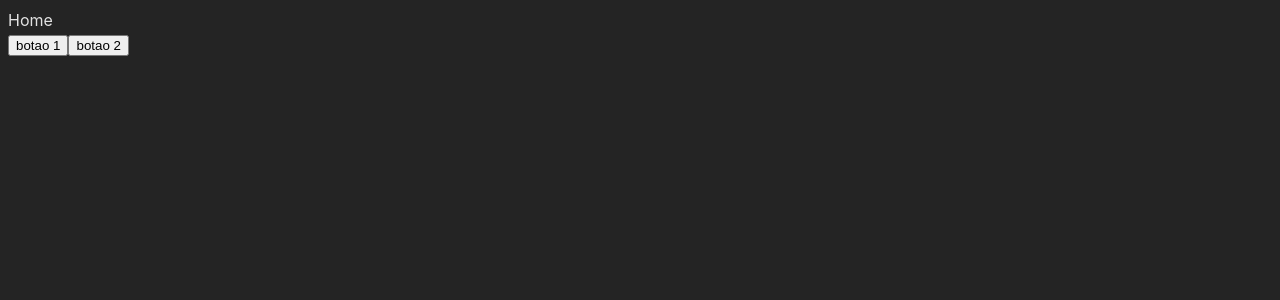
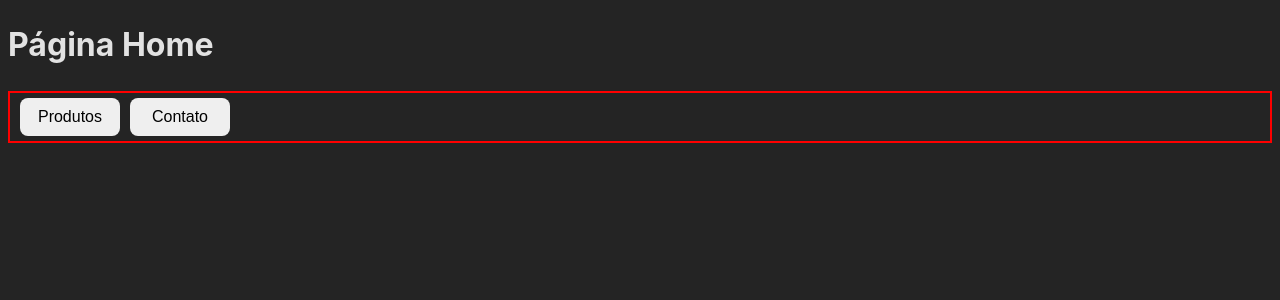
Before and after one commit to Felipe-Monte/origamid-atividades, a React (Vite) app in the folder origamid/: page / in a window 1280 px wide. Shown: the top 300 px of the page. Built offline with nearby package versions, Linux system fonts and the light colour scheme.

Commit message:
Feat: create buttons and styles

```diff
--- a/origamid/package.json
+++ b/origamid/package.json
@@ -11,7 +11,8 @@
   },
   "dependencies": {
     "react": "^18.3.1",
-    "react-dom": "^18.3.1"
+    "react-dom": "^18.3.1",
+    "styled-components": "^6.1.13"
   },
   "devDependencies": {
     "@eslint/js": "^9.13.0",
--- a/origamid/src/components/Buttons/index.jsx
+++ b/origamid/src/components/Buttons/index.jsx
@@ -1,12 +1,13 @@
-import React from 'react'
+import React from 'react';
+import { Container } from './styles';
 
 const Buttons = () => {
   return (
-    <div>
-      <button>botao 1</button>
-      <button>botao 2</button>
-    </div>
-  )
-}
+    <Container>
+      <button>Produtos</button>
+      <button>Contato</button>
+    </Container>
+  );
+};
 
-export default Buttons
+export default Buttons;
--- a/origamid/src/components/Buttons/styles.js
+++ b/origamid/src/components/Buttons/styles.js
@@ -0,0 +1,28 @@
+import styled from 'styled-components';
+
+export const Container = styled.div`
+  display: flex;
+  align-items: center;
+  gap: 10px;
+  padding: 5px 10px;
+  border: 2px solid red;
+
+  button {
+    width: 100px;
+    padding: 10px;
+    border: none;
+    border-radius: 8px;
+
+    font-size: 16px;
+  }
+
+  button:hover {
+    background-color: #191516;
+    cursor: pointer;
+  }
+
+  button:active {
+    background-color: rgba(255, 255, 255, 0.87);
+    color: #191516;
+  }
+`;
--- a/origamid/src/pages/Home/index.jsx
+++ b/origamid/src/pages/Home/index.jsx
@@ -4,7 +4,7 @@ import Buttons from '../../components/Buttons';
 const Home = () => {
   return (
     <div>
-      Home
+      <h1>Página Home</h1>
       <Buttons />
     </div>
   );
```
Also changed, not shown: 2 other files (tests, documents, lock files or other folders).
